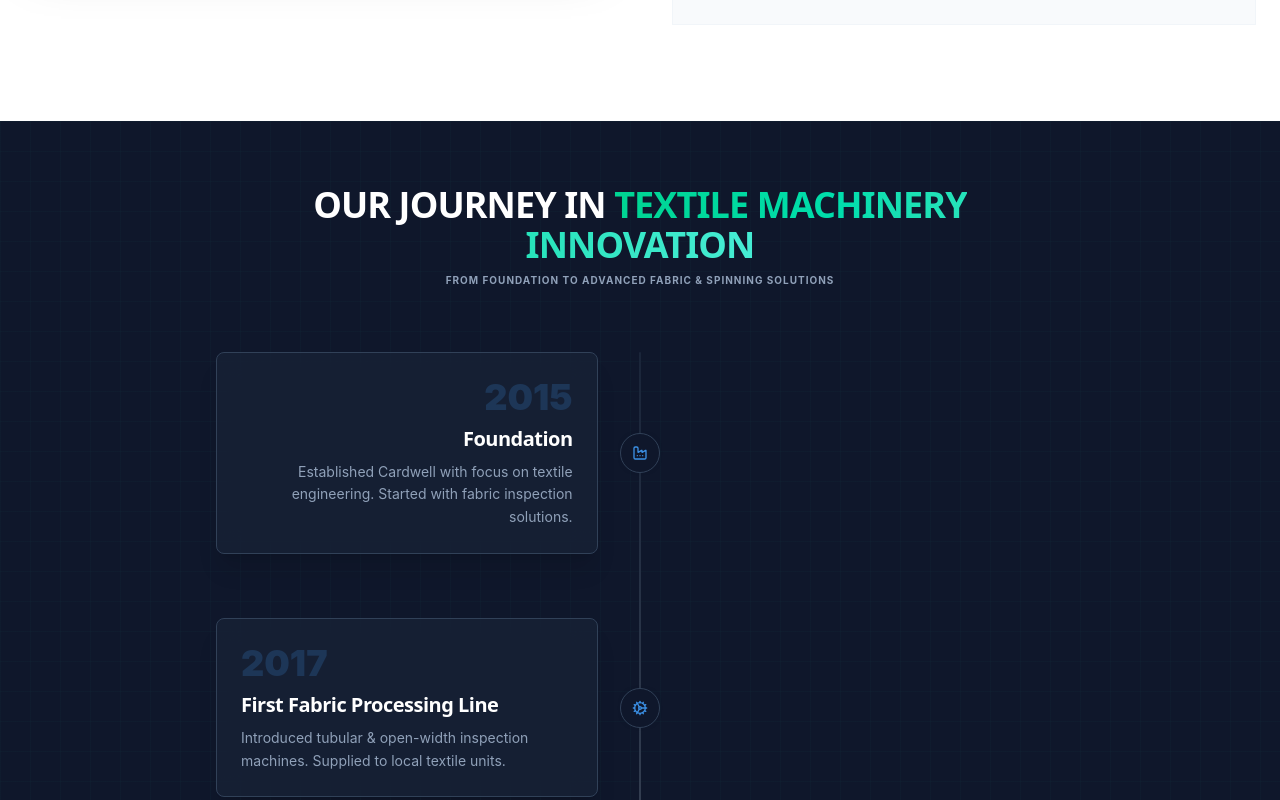
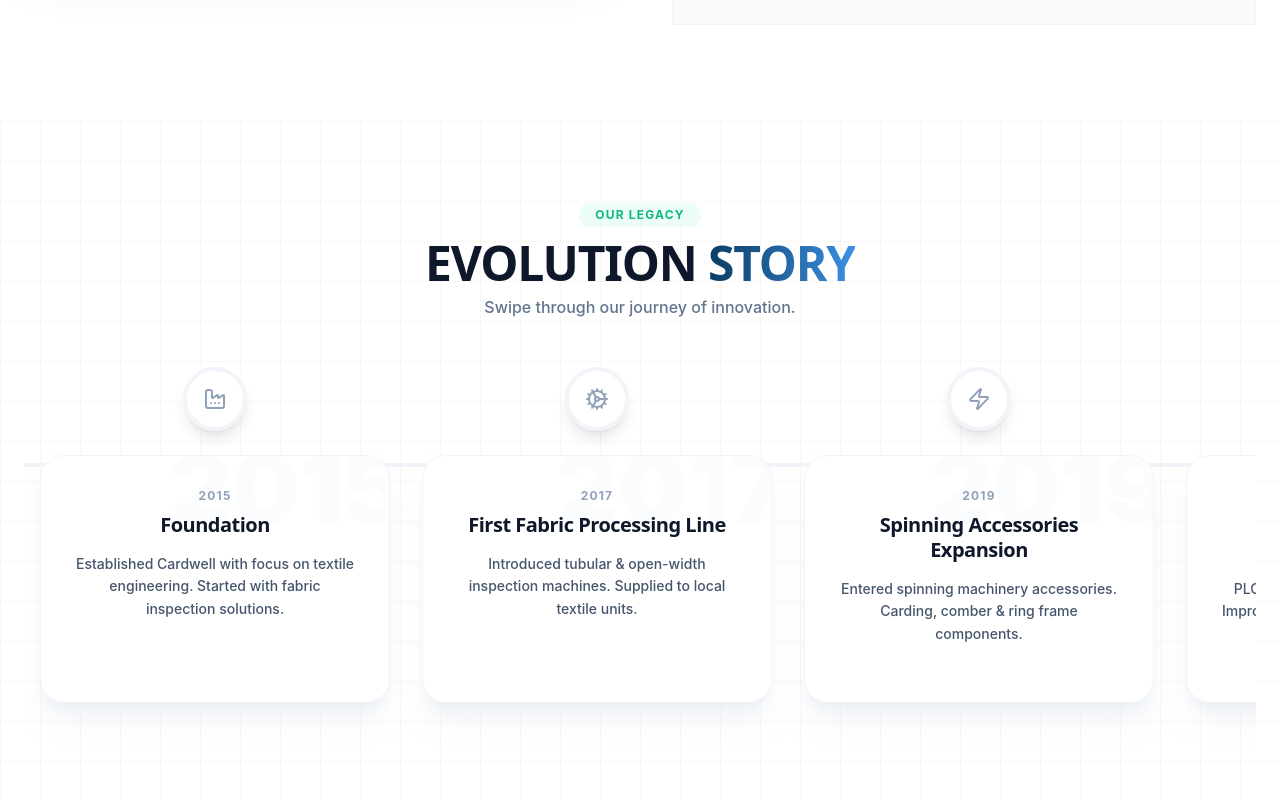
Before and after one commit to suryajagan2803-creator/carwell-website, a Next.js app: page /about in a window 1280 px wide. Shown: the part 1520-2320 px from the top of the page. Built offline with nearby package versions, Linux system fonts and the light colour scheme.

Commit message:
Latest update: Fixed Timeline scroll, added Product Catalog filters

```diff
--- a/src/components/Timeline.tsx
+++ b/src/components/Timeline.tsx
@@ -69,94 +69,92 @@
     }, []);
 
     return (
-        <section className="py-16 bg-slate-900 relative overflow-hidden text-white">
-            {/* Background Tech Grid */}
-            <div className="absolute inset-0 bg-[linear-gradient(rgba(16,185,129,0.03)_1px,transparent_1px),linear-gradient(90deg,rgba(16,185,129,0.03)_1px,transparent_1px)] bg-[size:30px_30px] pointer-events-none" />
+        <section className="py-20 bg-white relative overflow-hidden text-slate-900">
+            {/* Background Tech Grid (Subtle) */}
+            <div className="absolute inset-0 bg-[linear-gradient(rgba(15,23,42,0.03)_1px,transparent_1px),linear-gradient(90deg,rgba(15,23,42,0.03)_1px,transparent_1px)] bg-[size:40px_40px] pointer-events-none" />
 
-            <div className="container mx-auto px-6 max-w-4xl relative z-10" ref={timelineRef}>
-                <div className="text-center mb-16 animate-fade-slide-in">
-                    <h2 className="text-3xl md:text-4xl font-black uppercase tracking-tight text-white mb-2">
-                        Our Journey in <span className="text-transparent bg-clip-text bg-gradient-to-r from-emerald-400 to-teal-300">Textile Machinery Innovation</span>
+            <div className="container mx-auto px-6 relative z-10" ref={timelineRef}>
+                <div className="text-center mb-12 animate-fade-slide-in">
+                    <span className="text-primary font-bold uppercase tracking-widest text-xs block mb-3 bg-emerald-50 text-emerald-700 px-4 py-1 rounded-full inline-block">
+                        Our Legacy
+                    </span>
+                    <h2 className="text-3xl md:text-5xl font-black uppercase tracking-tight text-slate-900 mb-2">
+                        Evolution <span className="text-transparent bg-clip-text bg-gradient-to-r from-[#0A3D62] to-[#3C91E6]">Story</span>
                     </h2>
-                    <span className="text-slate-400 font-bold uppercase tracking-widest text-[10px] block">
-                        From foundation to advanced fabric & spinning solutions
-                    </span>
+                    <p className="text-slate-500 font-medium text-sm md:text-base max-w-xl mx-auto">
+                        Swipe through our journey of innovation.
+                    </p>
                 </div>
 
+                {/* Horizontal Swipe Container */}
                 <div className="relative">
-                    {/* Central Static Line (Faint Background) */}
-                    <div className="absolute left-4 md:left-1/2 transform md:-translate-x-1/2 top-0 bottom-0 w-0.5 bg-slate-800 rounded-full"></div>
+                    {/* Connecting Horizontal Line (Behind) */}
+                    <div className="absolute top-24 left-0 right-0 h-1 bg-slate-100 hidden md:block w-full"></div>
 
-                    {/* Active Line (Static Full Height - No Scroll Animation) */}
-                    {/* We use a static gradient to look nice without moving */}
-                    <div className="absolute left-4 md:left-1/2 transform md:-translate-x-1/2 top-0 bottom-0 w-0.5 bg-gradient-to-b from-slate-900 via-[#E5E7EB] to-slate-900 opacity-20 rounded-full"></div>
-
-                    <div className="space-y-12 md:space-y-16 pb-12">
+                    <div className="flex overflow-x-auto gap-8 pb-12 snap-x snap-mandatory px-4 no-scrollbar items-stretch" style={{ scrollBehavior: 'smooth' }}>
                         {milestones.map((item, index) => {
-                            const isEven = index % 2 === 0;
+                            const Icon = item.icon;
                             const isVisible = visibleItems.includes(index);
-                            const Icon = item.icon;
 
                             return (
                                 <div
                                     key={index}
                                     data-index={index}
-                                    className={`timeline-item relative flex flex-col md:flex-row items-center justify-between ${isVisible ? 'opacity-100 translate-y-0' : 'opacity-0 translate-y-10'} transition-all duration-300 ease-out`}
-                                    style={{ transitionDelay: `${index * 150}ms` }}
+                                    className={`
+                                        timeline-item flex-none w-[85vw] md:w-[350px] snap-center relative flex flex-col items-center text-center group
+                                        transition-all duration-700 ease-out
+                                        ${isVisible ? 'opacity-100 translate-y-0' : 'opacity-0 translate-y-10'}
+                                    `}
+                                    style={{ transitionDelay: `${index * 100}ms` }}
                                 >
-                                    {/* Content Card (Left for Even, Right for Odd) */}
-                                    <div className={`order-2 md:w-[45%] ${isEven ? 'md:order-1 md:text-right' : 'md:order-3 md:text-left'} pl-10 md:pl-0 md:px-0`}>
+                                    {/* Year Bubble (Top) */}
+                                    <div className="mb-6 relative z-10">
                                         <div className={`
-                                            relative p-5 md:p-6 bg-slate-800/50 backdrop-blur-md border border-slate-700 hover:border-[#3C91E6] transition-colors duration-300 rounded-lg shadow-xl group
-                                            ${item.current ? 'border-[#0A3D62] shadow-blue-900/20 bg-blue-900/10' : ''}
+                                            w-16 h-16 rounded-full flex items-center justify-center border-4 bg-white transition-colors duration-300 shadow-lg
+                                            ${item.current ? 'border-[#0A3D62] text-[#0A3D62]' : 'border-slate-100 text-slate-400 group-hover:border-[#3C91E6] group-hover:text-[#3C91E6]'}
                                         `}>
-                                            <div className="text-[#3C91E6] font-black text-4xl mb-2 opacity-20 group-hover:opacity-100 transition-opacity duration-500 select-none">
-                                                {item.year}
-                                            </div>
+                                            <Icon className="w-6 h-6" />
+                                        </div>
+                                    </div>
 
-                                            <h3 className="text-lg md:text-xl font-bold text-white mb-2 group-hover:text-[#3C91E6] transition-colors flex items-center gap-3 md:inline-flex">
-                                                {/* Mobile Icon */}
-                                                <span className="md:hidden inline-flex p-1.5 rounded bg-blue-500/10 text-[#3C91E6]">
-                                                    <Icon className="w-4 h-4" />
-                                                </span>
+                                    {/* Card Content */}
+                                    <div className="bg-white p-8 rounded-3xl border border-slate-100 shadow-xl shadow-slate-200/50 w-full h-full hover:-translate-y-2 transition-transform duration-300 flex flex-col relative overflow-hidden">
+                                        {/* Decorative Year Number Background */}
+                                        <div className="absolute -right-4 -top-4 text-8xl font-black text-slate-50 opacity-50 select-none z-0">
+                                            {item.year}
+                                        </div>
+
+                                        <div className="relative z-10 flex flex-col h-full">
+                                            <span className="text-xs font-bold uppercase tracking-widest text-slate-400 mb-2">{item.year}</span>
+                                            <h3 className="text-xl font-bold text-slate-900 mb-4 leading-tight group-hover:text-[#0A3D62] transition-colors">
                                                 {item.title}
                                             </h3>
-
-                                            <p className="text-slate-400 text-xs md:text-sm leading-relaxed">
+                                            <p className="text-slate-600 text-sm leading-relaxed mb-6 font-medium">
                                                 {item.desc}
                                             </p>
 
                                             {item.current && (
-                                                <div className="absolute -top-2 -right-2 px-2 py-0.5 bg-[#0A3D62] text-white text-[9px] uppercase font-bold tracking-widest rounded-full shadow-lg shadow-blue-600/20 animate-pulse">
-                                                    Now
+                                                <div className="mt-auto self-center">
+                                                    <span className="inline-flex items-center gap-2 px-3 py-1 bg-[#0A3D62] text-white text-[10px] font-bold uppercase tracking-wider rounded-full shadow-lg shadow-blue-900/20 animate-pulse">
+                                                        Current Focus
+                                                    </span>
                                                 </div>
                                             )}
                                         </div>
                                     </div>
-
-                                    {/* Central Node */}
-                                    <div className="absolute left-4 md:left-1/2 transform -translate-x-1/2 w-10 h-10 flex items-center justify-center z-20">
-                                        <div className={`
-                                            w-3 h-3 rounded-full transition-all duration-700 delay-300
-                                            ${isVisible ? 'bg-[#0A3D62] scale-100 shadow-[0_0_15px_rgba(10,61,98,0.5)]' : 'bg-slate-700 scale-50'}
-                                        `}></div>
-                                        {/* Icon Floating in center only on Desktop */}
-                                        <div className={`
-                                            hidden md:flex absolute items-center justify-center w-10 h-10 rounded-full border border-slate-700 bg-slate-900 text-[#3C91E6] transition-all duration-500 delay-100
-                                            ${isVisible ? 'scale-100 opacity-100' : 'scale-0 opacity-0'}
-                                            ${item.current ? 'border-[#0A3D62] text-white bg-[#0A3D62] shadow-lg shadow-blue-500/30' : ''}
-                                        `}>
-                                            <Icon className="w-4 h-4" />
-                                        </div>
-                                    </div>
-
-                                    {/* Spacer for the other side */}
-                                    <div className="order-3 md:w-[45%] md:block hidden"></div>
                                 </div>
                             );
                         })}
                     </div>
                 </div>
+
+                {/* Swipe Indicator (Mobile) */}
+                <div className="flex justify-center gap-2 mt-4 md:hidden">
+                    {milestones.map((_, i) => (
+                        <div key={i} className={`w-2 h-2 rounded-full ${i === 0 ? 'bg-[#0A3D62]' : 'bg-slate-200'}`} />
+                    ))}
+                    <span className="text-[10px] text-slate-400 ml-2">Swipe &rarr;</span>
+                </div>
             </div>
         </section>
     );
```
Also changed, not shown: src/app/product/[slug]/page.tsx (+144 -15 lines).
